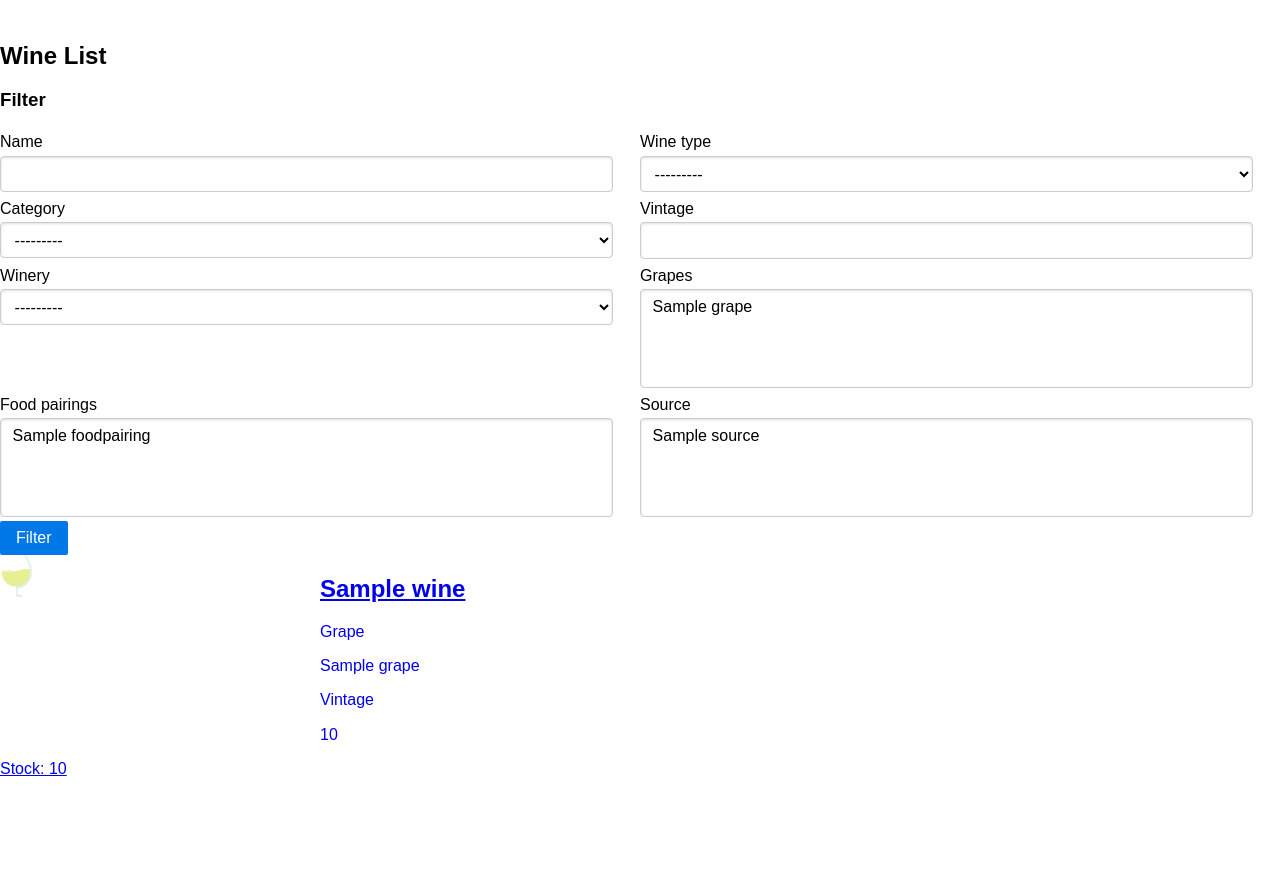
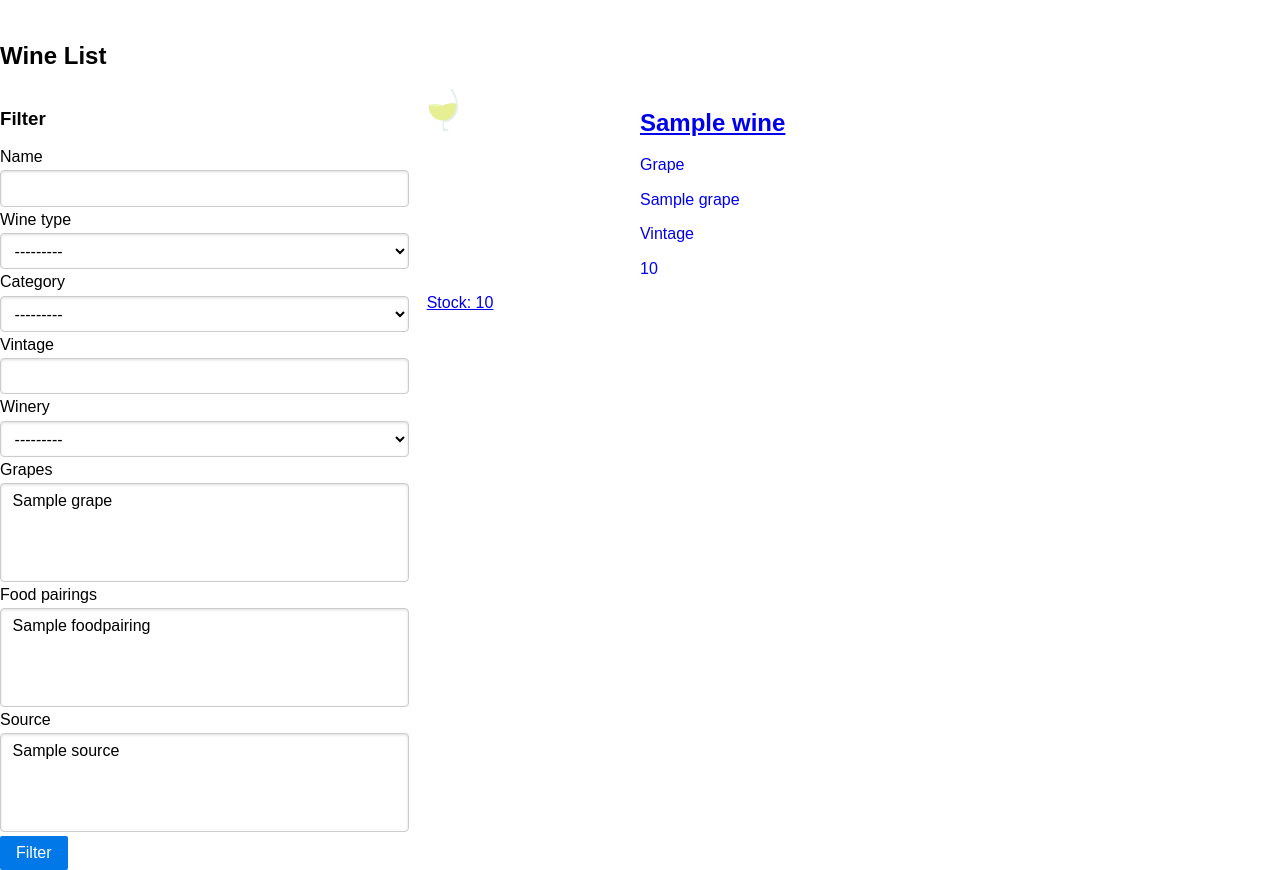
Before and after one commit to the-broke-sommeliers/wine-cellar, a Django app: page /wines/ in a window 1280 px wide. Shown: the part 218-1088 px from the top of the page. Before the commit the page ends 994 px from the top, so only its background shows below. Run offline with Django 5.2, Linux system fonts and the light colour scheme; a user stored in the database is signed in; tables that the repository leaves empty hold one stand-in row (values such as "Sample post"); some libraries are stand-ins or nearby versions.

Commit message:
wine_list, wine_filter: updating layout and adding some styling

```diff
--- a/wine_cellar/apps/wine/templates/wine_filter_field.html
+++ b/wine_cellar/apps/wine/templates/wine_filter_field.html
@@ -1,5 +1,5 @@
 {% load widget_tweaks %}
-<div class="pure-u-1 pure-u-md-1-2">
+<div>
     <label for="{{ field.id_for_label }}">{{ field.label }}</label>
     {{ field|add_class:"pure-u-23-24" }}
 </div>
--- a/wine_cellar/apps/wine/templates/wine_list.html
+++ b/wine_cellar/apps/wine/templates/wine_list.html
@@ -3,19 +3,19 @@
 {% block content %}
     <div class="pure-g">
         <div class="pure-u-1-1">
-            <h2 class="text-align-center">{% translate 'Wine List' %}</h2>
-            <div>
-                <h3 class="text-align-center">{% translate 'Filter' %}</h3>
+            <h2 class="text-align-left">{% translate 'Wine List' %}</h2>
+        </div>
+        <div class="pure-u-md-1-3">
+            <h3 class="text-align-left">{% translate 'Filter' %}</h3>
             {# TODO: extract form into own template and style #}
             <form action="" method="get" class="pure-form pure-form-stacked">
-                    <div class="pure-g">
                 {% for field in filter.form %}
                     {% include "wine_filter_field.html" %}
                 {% endfor %}
-                    </div>
                 <button type="submit" class="pure-button pure-button-primary">{% translate "Filter" %}</button>
             </form>
         </div>
+        <div class="pure-u-md-2-3">
             <div class="wine_card__container">
                 {% for wine in wines %}
                     <div class="wine_card">{% include 'wine_card.html' with wine=wine %}</div>
--- a/wine_cellar/assets/css/card.css
+++ b/wine_cellar/assets/css/card.css
@@ -6,6 +6,7 @@
   padding: 25px 25px 15px 25px;
   line-height: 1.25em;
   width: 100%;
+  box-shadow: rgba(149, 157, 165, 0.2) 0px 8px 24px;
   p {
     margin: 0;
   }
@@ -35,6 +36,7 @@
 }
 
 .wine_card__container {
+  margin-block-start: 5rem;
   display: flex;
   width: 100%;
   align-items: stretch;
--- a/wine_cellar/assets/css/page-layout.css
+++ b/wine_cellar/assets/css/page-layout.css
@@ -35,7 +35,7 @@ The content `<div>` is where all your content goes.
 .content {
   margin: 0 auto;
   padding: 0 2em;
-  max-width: 800px;
+  max-width: 1140px;
   margin-bottom: 25px;
   line-height: 1.6em;
 }
--- a/wine_cellar/assets/css/styles.css
+++ b/wine_cellar/assets/css/styles.css
@@ -7,7 +7,7 @@
   --dark: #408048;
   --red: #cc0000;
   /* --beige: #dad5be; */
-  --light: #e8e5d8;
+  --light: #f6f5ef;
   --text-color-gray: #666;
 }
 
```
Lines whose indentation alone changed are shown as unchanged.
